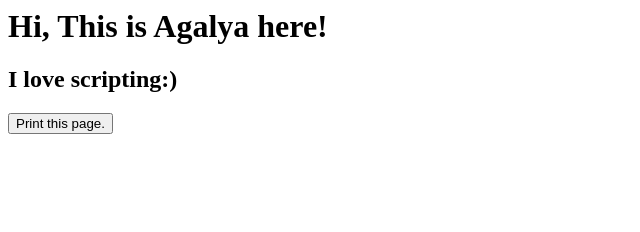
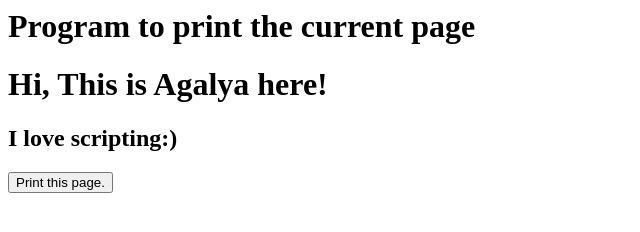
Before and after one commit to AgalyaY/Js-Assignment, a plain HTML site: page Day 2-Assignment 2.html in a window 1280 px wide. Shown: the whole page, without its empty margins (0-640 px from the left). Drawn offline with Linux system fonts and the light colour scheme.

Commit message:
Update Day 2-Assignment 2.html

```diff
--- a/Day 2-Assignment 2.html
+++ b/Day 2-Assignment 2.html
@@ -3,6 +3,7 @@
         <title>Js Assignment</title>
     </head>
     <body>
+        <h1>Program to print the current page</h1>
         <h1>Hi, This is Agalya here!</h1>
         <h2>I love scripting:)</h2>
         <button onclick="window.print()">Print this page.</button>
```
